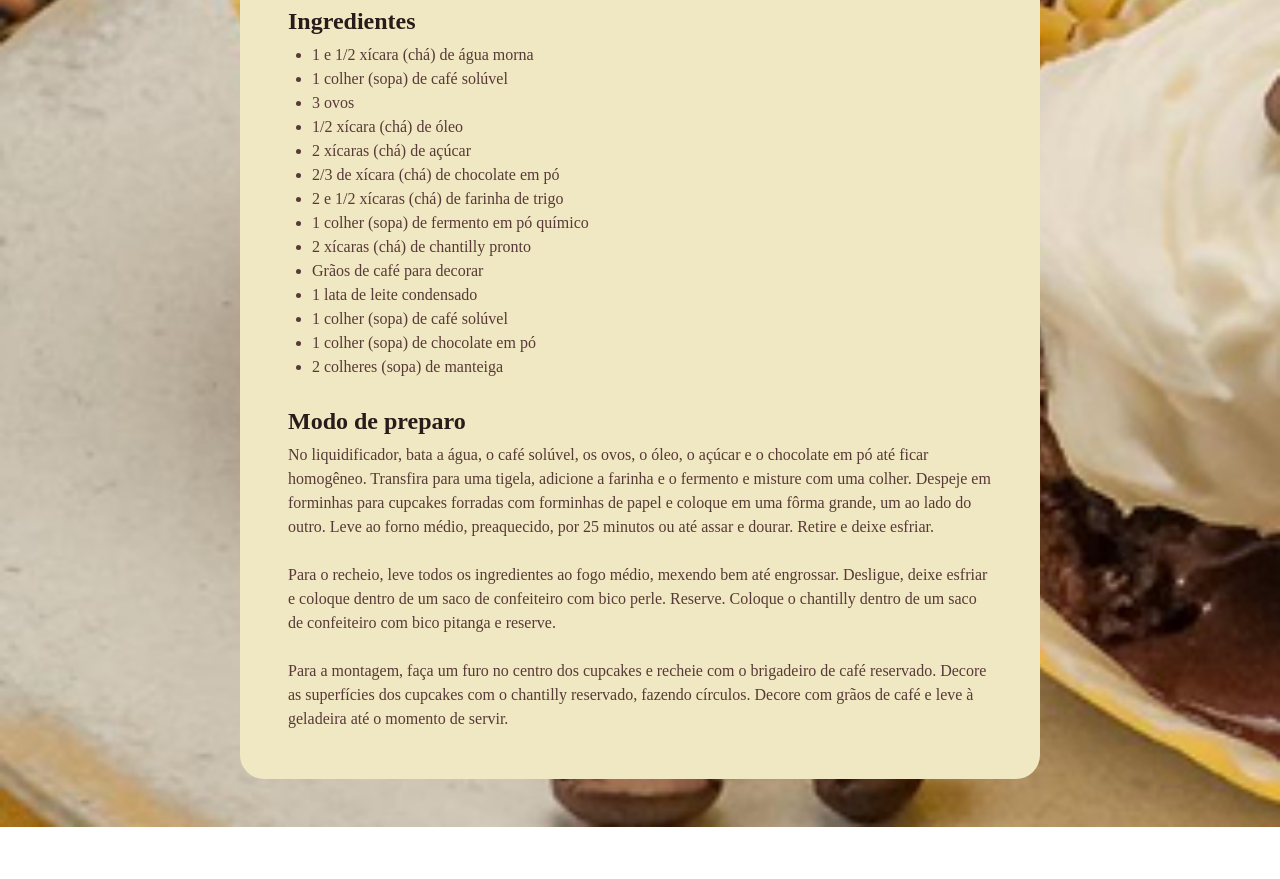
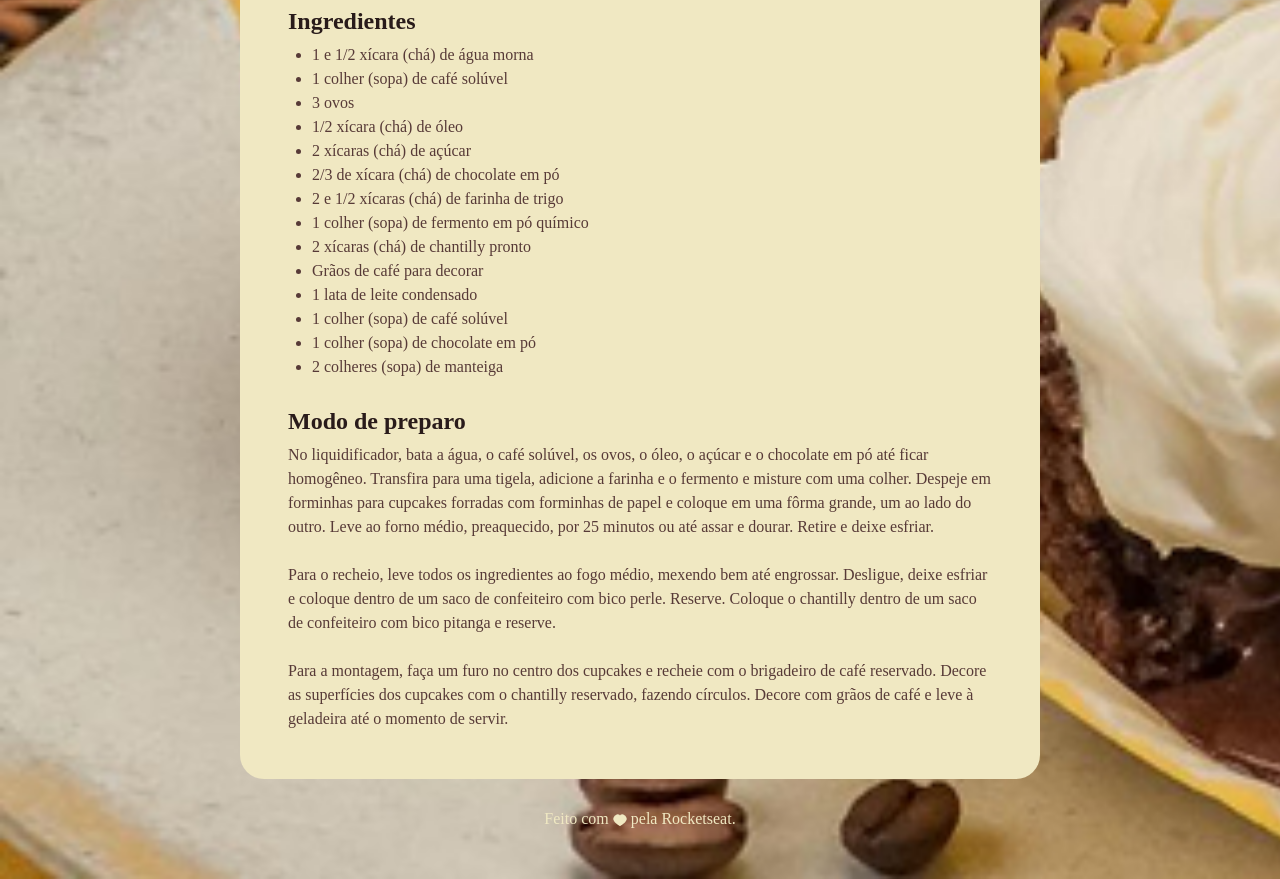
Before and after one commit to SheilaOliveira99/site-de-receitas, a plain HTML site: page index.html in a window 1280 px wide. Shown: the part 720-1599 px from the top of the page. Before the commit the page ends 1547 px from the top, so only its background shows below. Drawn offline with Linux system fonts and the light colour scheme; a web font is replaced by a local one.

Commit message:
Adicionando footer

```diff
--- a/index.html
+++ b/index.html
@@ -64,6 +64,10 @@
     </main>
 
   </div>
-
+<footer>
+  Feito com
+  <img src="/assets/Vector.svg" alt="Coraçãozinho">
+  pela Rocketseat.
+</footer>
 </body>
 </html>
--- a/style.css
+++ b/style.css
@@ -20,11 +20,12 @@ width: 800px;
 background-color: #F0E8C2;
 border-radius: 24px;
 
-margin: 48px auto;
+margin: 48px auto 28px;
 }
 
 img {
   border-radius: 1.6rem;
+
 }
 
 main {
@@ -56,3 +57,13 @@ ul {
 p {
   color: #573A37;
 }
+
+footer {
+  color: #F0E8C2;
+  text-align: center;
+  padding-bottom: 48px;
+}
+
+footer img {
+  vertical-align: middle;
+}
```
Also changed, not shown: assets/Vector.svg (added).
